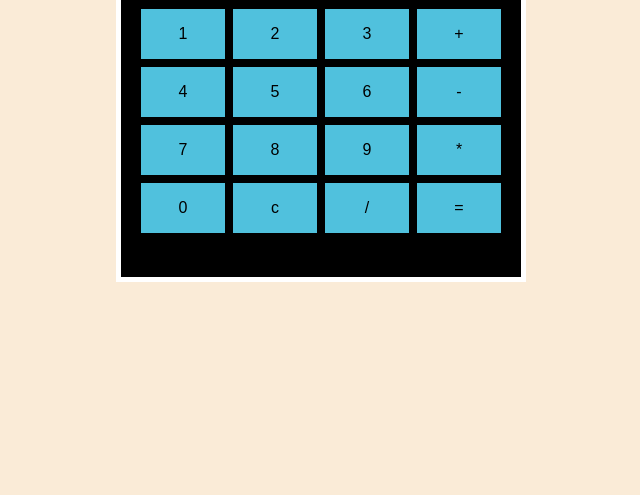
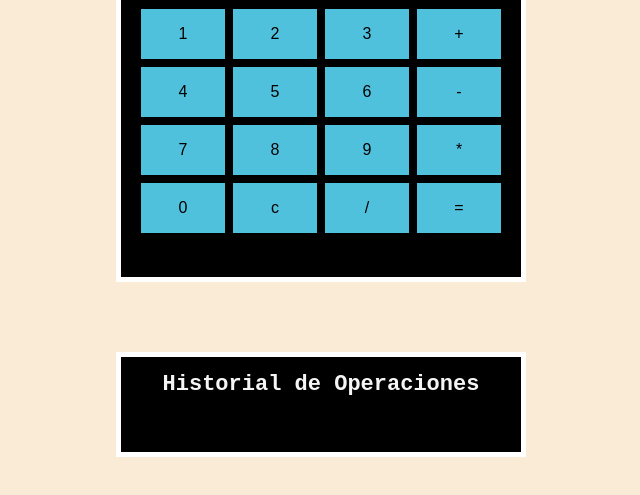
Before and after one commit to lexisbr/SuperCalculadora, a plain HTML site: page index.html in a window 1280 px wide. Shown: the part 195-690 px from the top of the page, without its empty margins (319-959 px from the left). Drawn offline with Linux system fonts and the light colour scheme.

Commit message:
History added

```diff
--- a/index.html
+++ b/index.html
@@ -30,6 +30,12 @@
             <input type="button" value="/" onClick="concatenateAns('/')">
             <input type="button" value="=" onClick="calculate()">
         </form>
+
+        <div class="history" name="history" id="history">
+
+            <h1>Historial de Operaciones</h1>
+
+        </div>
         <script src="script.js"></script>
     </body>
 </html>
--- a/script.js
+++ b/script.js
@@ -3,5 +3,8 @@ let concatenateAns = function(value){
 }
 
 let calculate = function(){
-    document.calculator.ans.value = eval(document.calculator.ans.value)
+    let operation = document.calculator.ans.value;
+    let result = eval(operation)
+    document.calculator.ans.value = result;
+    document.getElementById("history").innerHTML += "<h1> "+operation+"="+result+" </h1>";
 }
--- a/style.css
+++ b/style.css
@@ -43,3 +43,14 @@ h1{
     font-family: monospace;
     font-size: 22px;
 }
+
+.history {
+    width: 100%;
+    max-width: 400px;
+    text-align: center;
+    border: solid 5px white;
+    padding-bottom: 40px;
+    margin: auto;
+    background: black;
+    margin-top: 70px;
+  }
```
